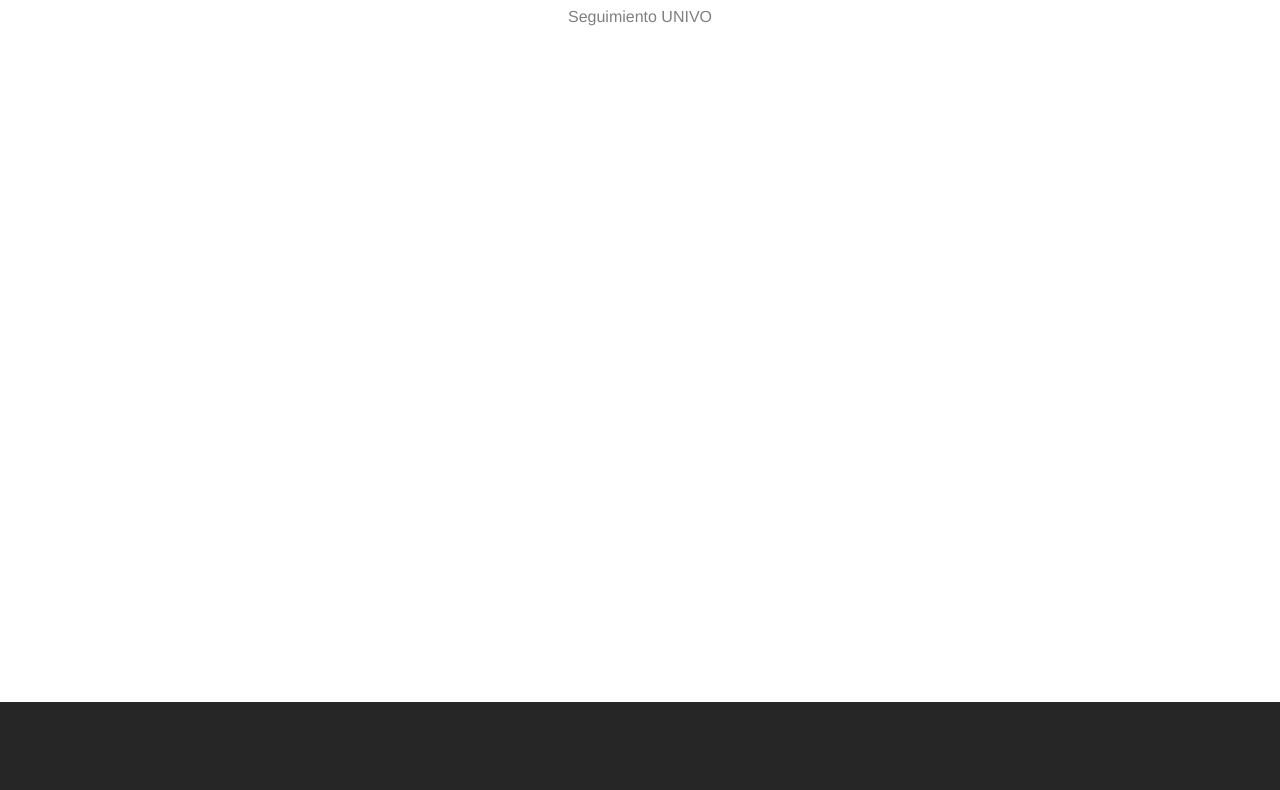
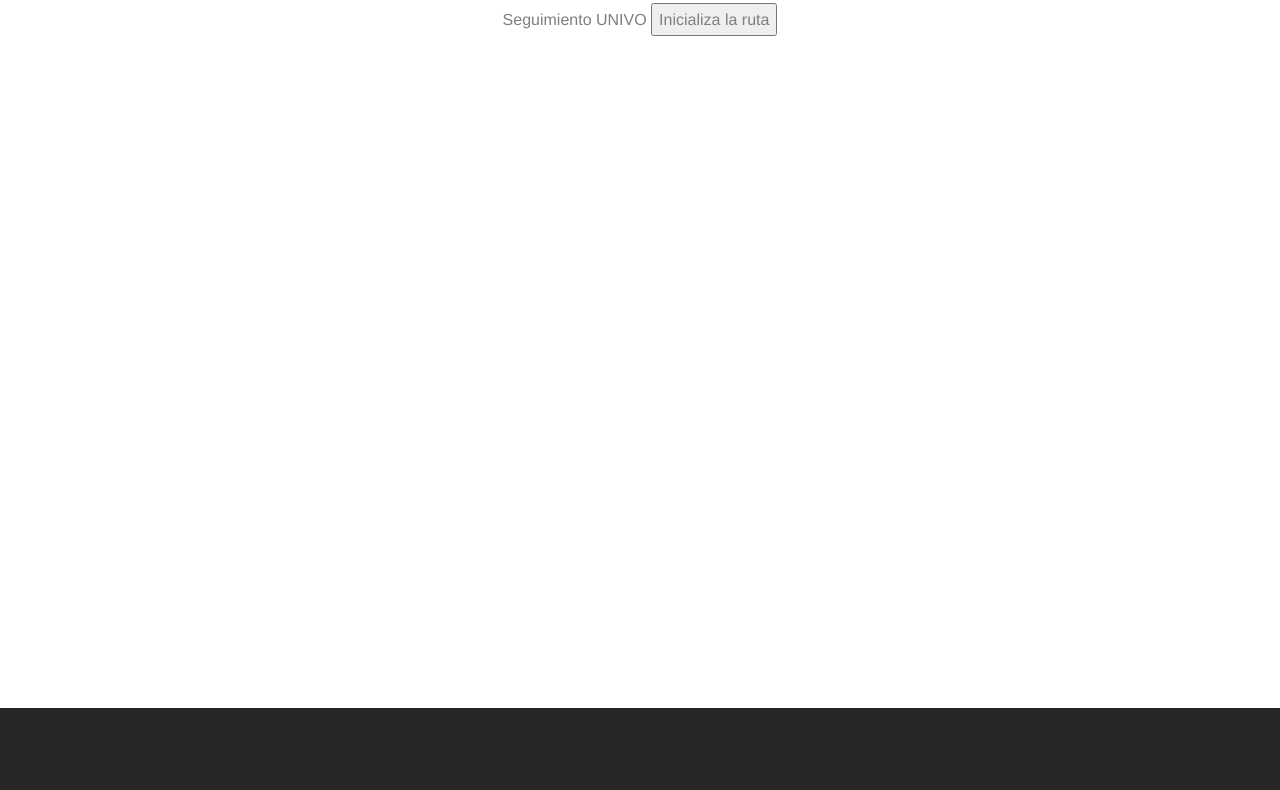
Before and after one commit to edwin20100/gmaps20100, a website: page public/ubicame.html in a window 1280 px wide. Shown: the part 242-1032 px from the top of the page. Drawn offline with Linux system fonts and the light colour scheme; some packages are replaced by stand-ins of ours; a script that the page names is missing; files whose address does not match are found by name.

Commit message:
Update ubicame.html

```diff
--- a/public/ubicame.html
+++ b/public/ubicame.html
@@ -75,7 +75,10 @@
 			<div class="row">
 				<div class="col-md-6 col-md-offset-3 text-center fh5co-heading animate-box">
 					<h2>Ahora Estoy</h2>
-					<p>Seguimiento UNIVO </p>
+					<p>Seguimiento UNIVO
+					<button type="button" id="btnInicializar" onclick="app.cargarMapa();"> Inicializa la ruta </button>
+					</p>
+
 				</div>
 			</div>
 			<div class="row">
```
